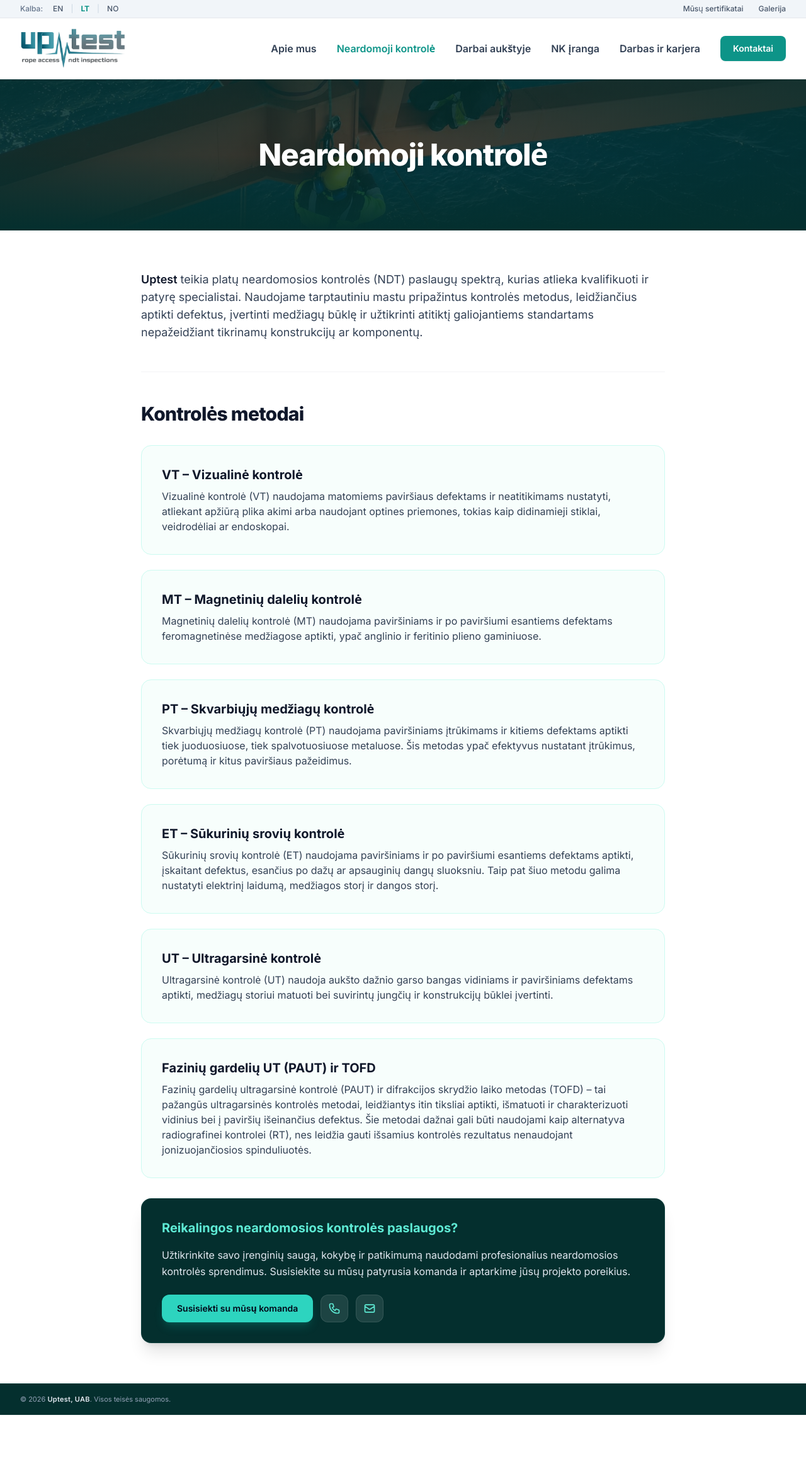
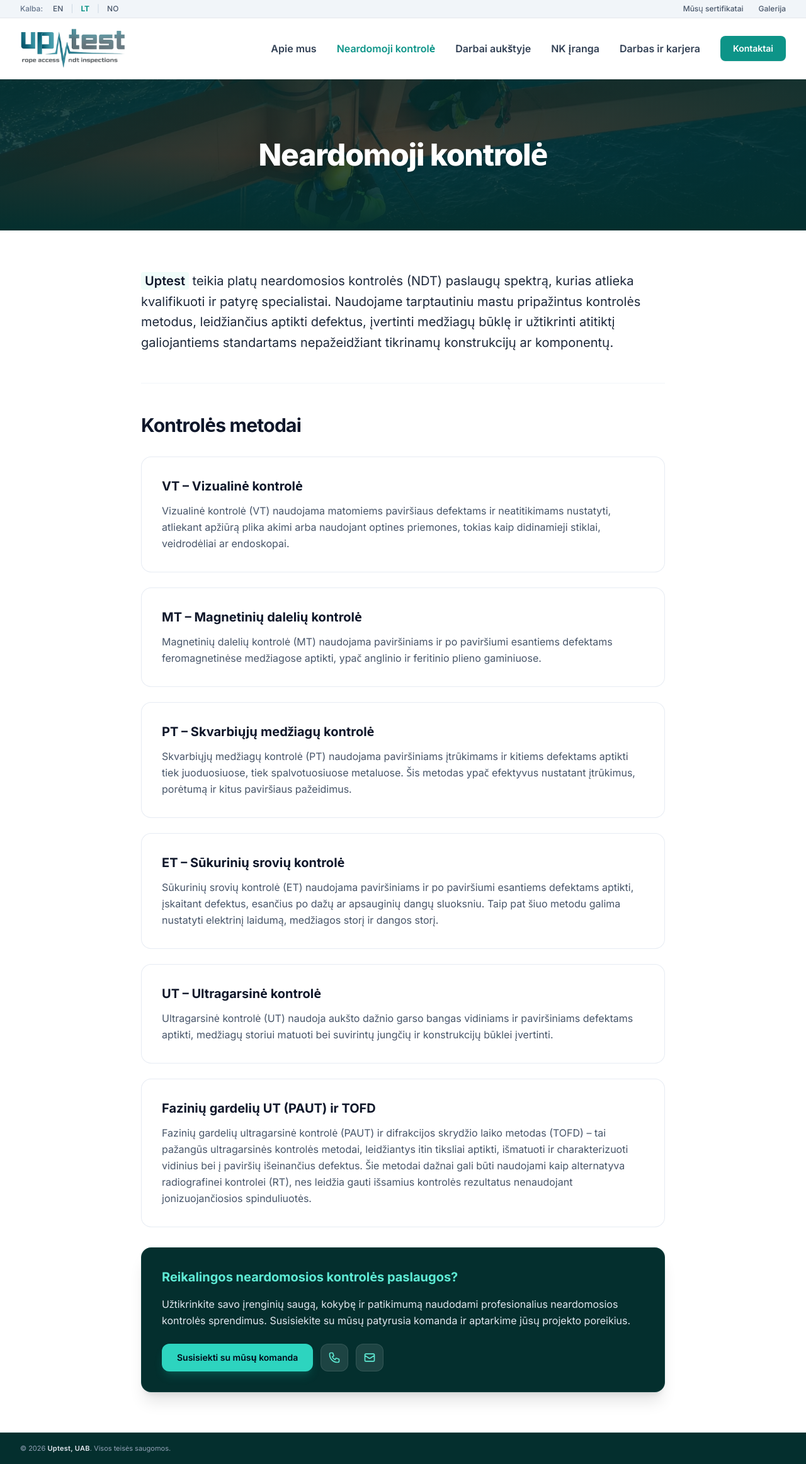
Before and after one commit to mruslys/uptest.no, a Jekyll site: the page built from lt/neardomoji-kontrole/index.html, in a window 1280 px wide. Shown: the whole page at 63% size. Built offline with Jekyll 4.4.1, drawn with Linux system fonts in a browser that asks for light colours; nearby versions of some CDN libraries; before the commit the page ends 2247 px from its top, so only the background shows below that.

Commit message:
Update index.html

```diff
--- a/lt/neardomoji-kontrole/index.html
+++ b/lt/neardomoji-kontrole/index.html
@@ -8,64 +8,64 @@
 
 <!-- Įvadas -->
 <div class="space-y-4">
-    <p class="text-lg font-normal text-slate-700">
-        <strong class="text-slate-900 font-semibold">Uptest</strong> teikia platų neardomosios kontrolės (NDT) paslaugų spektrą, kurias atlieka kvalifikuoti ir patyrę specialistai. Naudojame tarptautiniu mastu pripažintus kontrolės metodus, leidžiančius aptikti defektus, įvertinti medžiagų būklę ir užtikrinti atitiktį galiojantiems standartams nepažeidžiant tikrinamų konstrukcijų ar komponentų.
+    <p class="text-xl font-normal text-slate-800 leading-relaxed">
+        <strong class="text-slate-900 font-semibold bg-brand-50 px-1.5 py-0.5 rounded text-brand-800">Uptest</strong> teikia platų neardomosios kontrolės (NDT) paslaugų spektrą, kurias atlieka kvalifikuoti ir patyrę specialistai. Naudojame tarptautiniu mastu pripažintus kontrolės metodus, leidžiančius aptikti defektus, įvertinti medžiagų būklę ir užtikrinti atitiktį galiojantiems standartams nepažeidžiant tikrinamų konstrukcijų ar komponentų.
     </p>
 </div>
 
-<hr class="border-gray-100 my-8">
+<hr class="border-slate-100 my-8">
 
 <!-- Kontrolės metodai -->
 <div class="space-y-8">
-    <h2 class="text-2xl sm:text-3xl font-extrabold text-slate-900 tracking-tight">
+    <h2 class="text-2xl sm:text-3xl font-bold text-slate-900 tracking-tight">
         Kontrolės metodai
     </h2>
 
     <div class="grid gap-6">
         <!-- VT -->
-        <div class="bg-brand-50/50 rounded-2xl p-6 sm:p-8 border border-brand-100 space-y-2">
-            <h3 class="text-xl font-bold text-slate-900">VT – Vizualinė kontrolė</h3>
-            <p class="text-base text-slate-700">
+        <div class="bg-white rounded-2xl p-6 sm:p-8 border border-slate-200/80 hover:border-brand-500 hover:shadow-lg transition-all duration-300 space-y-3 group">
+            <h3 class="text-xl font-bold text-slate-900 group-hover:text-brand-600 transition-colors">VT – Vizualinė kontrolė</h3>
+            <p class="text-base text-slate-600 leading-relaxed">
                 Vizualinė kontrolė (VT) naudojama matomiems paviršiaus defektams ir neatitikimams nustatyti, atliekant apžiūrą plika akimi arba naudojant optines priemones, tokias kaip didinamieji stiklai, veidrodėliai ar endoskopai.
             </p>
         </div>
 
         <!-- MT -->
-        <div class="bg-brand-50/50 rounded-2xl p-6 sm:p-8 border border-brand-100 space-y-2">
-            <h3 class="text-xl font-bold text-slate-900">MT – Magnetinių dalelių kontrolė</h3>
-            <p class="text-base text-slate-700">
+        <div class="bg-white rounded-2xl p-6 sm:p-8 border border-slate-200/80 hover:border-brand-500 hover:shadow-lg transition-all duration-300 space-y-3 group">
+            <h3 class="text-xl font-bold text-slate-900 group-hover:text-brand-600 transition-colors">MT – Magnetinių dalelių kontrolė</h3>
+            <p class="text-base text-slate-600 leading-relaxed">
                 Magnetinių dalelių kontrolė (MT) naudojama paviršiniams ir po paviršiumi esantiems defektams feromagnetinėse medžiagose aptikti, ypač anglinio ir feritinio plieno gaminiuose.
             </p>
         </div>
 
         <!-- PT -->
-        <div class="bg-brand-50/50 rounded-2xl p-6 sm:p-8 border border-brand-100 space-y-2">
-            <h3 class="text-xl font-bold text-slate-900">PT – Skvarbiųjų medžiagų kontrolė</h3>
-            <p class="text-base text-slate-700">
+        <div class="bg-white rounded-2xl p-6 sm:p-8 border border-slate-200/80 hover:border-brand-500 hover:shadow-lg transition-all duration-300 space-y-3 group">
+            <h3 class="text-xl font-bold text-slate-900 group-hover:text-brand-600 transition-colors">PT – Skvarbiųjų medžiagų kontrolė</h3>
+            <p class="text-base text-slate-600 leading-relaxed">
                 Skvarbiųjų medžiagų kontrolė (PT) naudojama paviršiniams įtrūkimams ir kitiems defektams aptikti tiek juoduosiuose, tiek spalvotuosiuose metaluose. Šis metodas ypač efektyvus nustatant įtrūkimus, porėtumą ir kitus paviršiaus pažeidimus.
             </p>
         </div>
 
         <!-- ET -->
-        <div class="bg-brand-50/50 rounded-2xl p-6 sm:p-8 border border-brand-100 space-y-2">
-            <h3 class="text-xl font-bold text-slate-900">ET – Sūkurinių srovių kontrolė</h3>
-            <p class="text-base text-slate-700">
+        <div class="bg-white rounded-2xl p-6 sm:p-8 border border-slate-200/80 hover:border-brand-500 hover:shadow-lg transition-all duration-300 space-y-3 group">
+            <h3 class="text-xl font-bold text-slate-900 group-hover:text-brand-600 transition-colors">ET – Sūkurinių srovių kontrolė</h3>
+            <p class="text-base text-slate-600 leading-relaxed">
                 Sūkurinių srovių kontrolė (ET) naudojama paviršiniams ir po paviršiumi esantiems defektams aptikti, įskaitant defektus, esančius po dažų ar apsauginių dangų sluoksniu. Taip pat šiuo metodu galima nustatyti elektrinį laidumą, medžiagos storį ir dangos storį.
             </p>
         </div>
 
         <!-- UT -->
-        <div class="bg-brand-50/50 rounded-2xl p-6 sm:p-8 border border-brand-100 space-y-2">
-            <h3 class="text-xl font-bold text-slate-900">UT – Ultragarsinė kontrolė</h3>
-            <p class="text-base text-slate-700">
+        <div class="bg-white rounded-2xl p-6 sm:p-8 border border-slate-200/80 hover:border-brand-500 hover:shadow-lg transition-all duration-300 space-y-3 group">
+            <h3 class="text-xl font-bold text-slate-900 group-hover:text-brand-600 transition-colors">UT – Ultragarsinė kontrolė</h3>
+            <p class="text-base text-slate-600 leading-relaxed">
                 Ultragarsinė kontrolė (UT) naudoja aukšto dažnio garso bangas vidiniams ir paviršiniams defektams aptikti, medžiagų storiui matuoti bei suvirintų jungčių ir konstrukcijų būklei įvertinti.
             </p>
         </div>
 
         <!-- PAUT & TOFD -->
-        <div class="bg-brand-50/50 rounded-2xl p-6 sm:p-8 border border-brand-100 space-y-2">
-            <h3 class="text-xl font-bold text-slate-900">Fazinių gardelių UT (PAUT) ir TOFD</h3>
-            <p class="text-base text-slate-700">
+        <div class="bg-white rounded-2xl p-6 sm:p-8 border border-slate-200/80 hover:border-brand-500 hover:shadow-lg transition-all duration-300 space-y-3 group">
+            <h3 class="text-xl font-bold text-slate-900 group-hover:text-brand-600 transition-colors">Fazinių gardelių UT (PAUT) ir TOFD</h3>
+            <p class="text-base text-slate-600 leading-relaxed">
                 Fazinių gardelių ultragarsinė kontrolė (PAUT) ir difrakcijos skrydžio laiko metodas (TOFD) – tai pažangūs ultragarsinės kontrolės metodai, leidžiantys itin tiksliai aptikti, išmatuoti ir charakterizuoti vidinius bei į paviršių išeinančius defektus. Šie metodai dažnai gali būti naudojami kaip alternatyva radiografinei kontrolei (RT), nes leidžia gauti išsamius kontrolės rezultatus nenaudojant jonizuojančiosios spinduliuotės.
             </p>
         </div>
```
